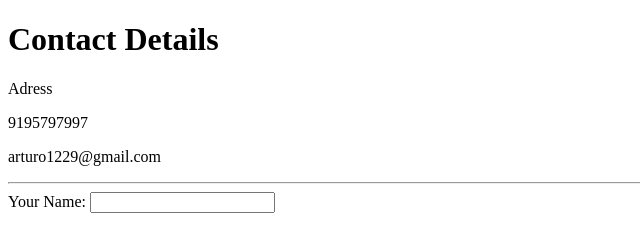
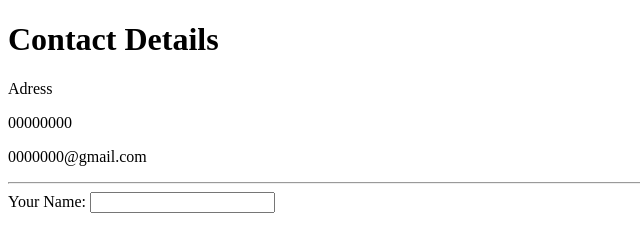
Before and after one commit to achavezs/CV, a plain HTML site: page contact.html in a window 1280 px wide. Shown: the top 228 px of the page, 0-640 px from the left. Drawn offline with Linux system fonts and the light colour scheme.

Commit message:
Update contact.html

```diff
--- a/contact.html
+++ b/contact.html
@@ -7,8 +7,8 @@
   <body>
     <h1>Contact Details</h1>
     <p>Adress</p>
-    <p>9195797997</p>
-    <p>arturo1229@gmail.com</p>
+    <p>00000000</p>
+    <p>0000000@gmail.com</p>
     <hr>
     <form action="mailto:arturo1229@gmail.com" method="post" enctype="text/plain">
       <label for="">Your Name:</label>
```
